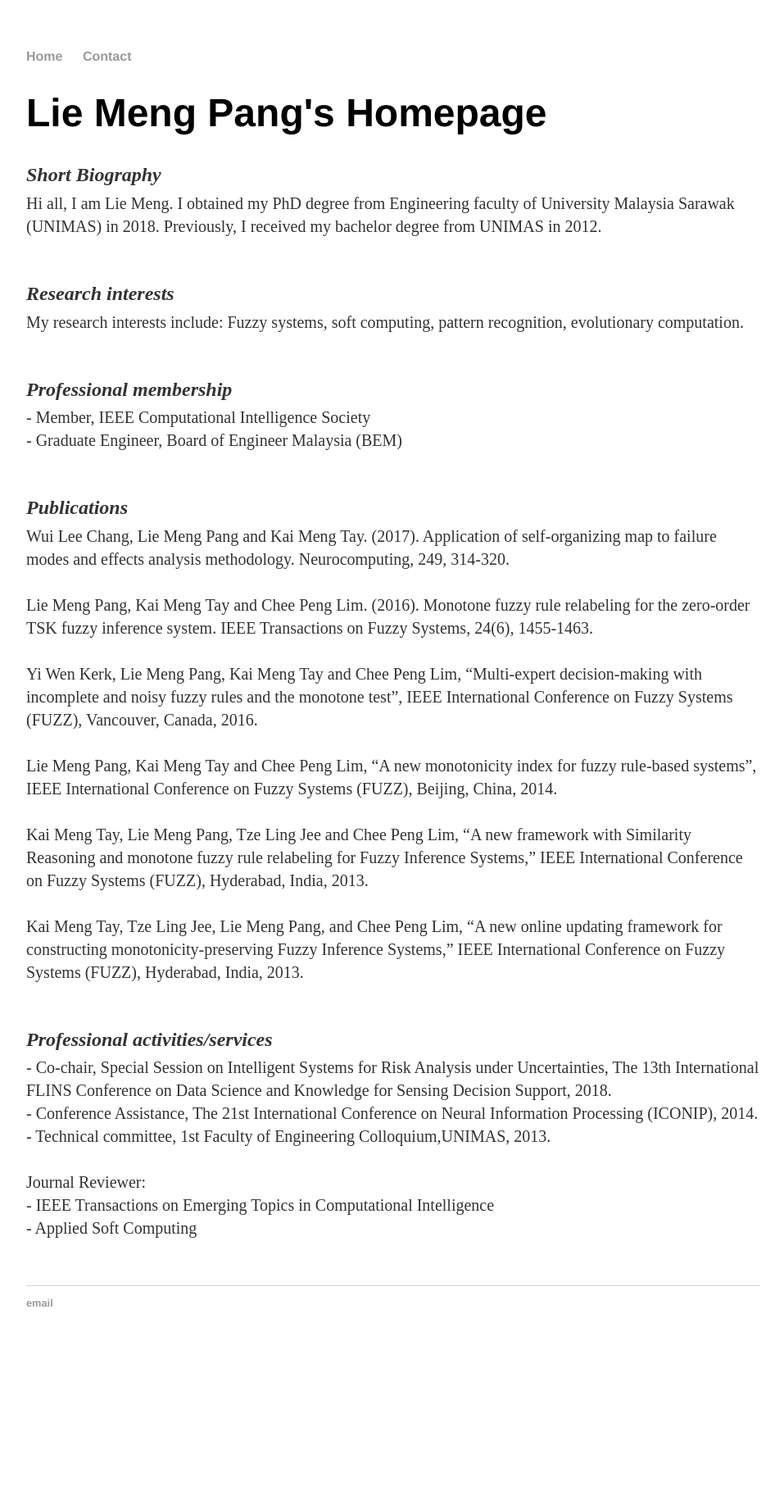
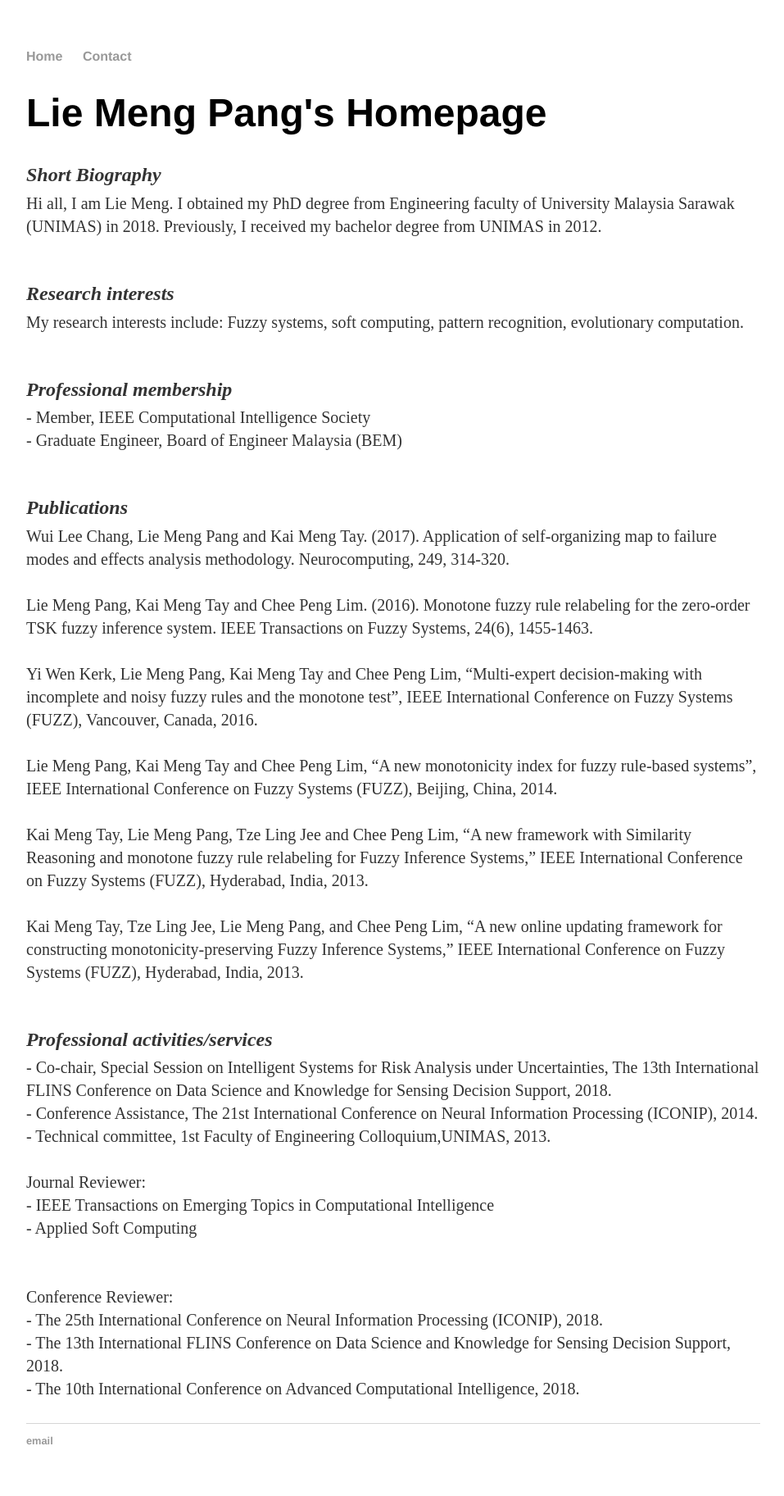
Before and after one commit to lymin1206/test.github.io, a Jekyll site: the page index.html, which Jekyll copies as it is, in a window 1280 px wide. Shown: the whole page at 82% size, without its empty margins (160-1117 px from the left). Built offline with Jekyll 4.4.1, drawn with Linux system fonts in a browser that asks for light colours; before the commit the page ends 1657 px from its top, so only the background shows below that.

Commit message:
Update index.html

```diff
--- a/index.html
+++ b/index.html
@@ -57,7 +57,13 @@
 
 			Journal Reviewer:<br>
 			- IEEE Transactions on Emerging Topics in Computational Intelligence <br>
-			- Applied Soft Computing <br><br><br></p1>
+			- Applied Soft Computing <br><br><br>
+
+			Conference Reviewer:<br>
+			- The 25th International Conference on Neural Information Processing (ICONIP), 2018. <br>
+			- The 13th International FLINS Conference on Data Science and Knowledge for Sensing Decision Support, 2018. <br>
+			- The 10th International Conference on Advanced Computational Intelligence, 2018. <br><br> </p1>
+
 
 
 
```
